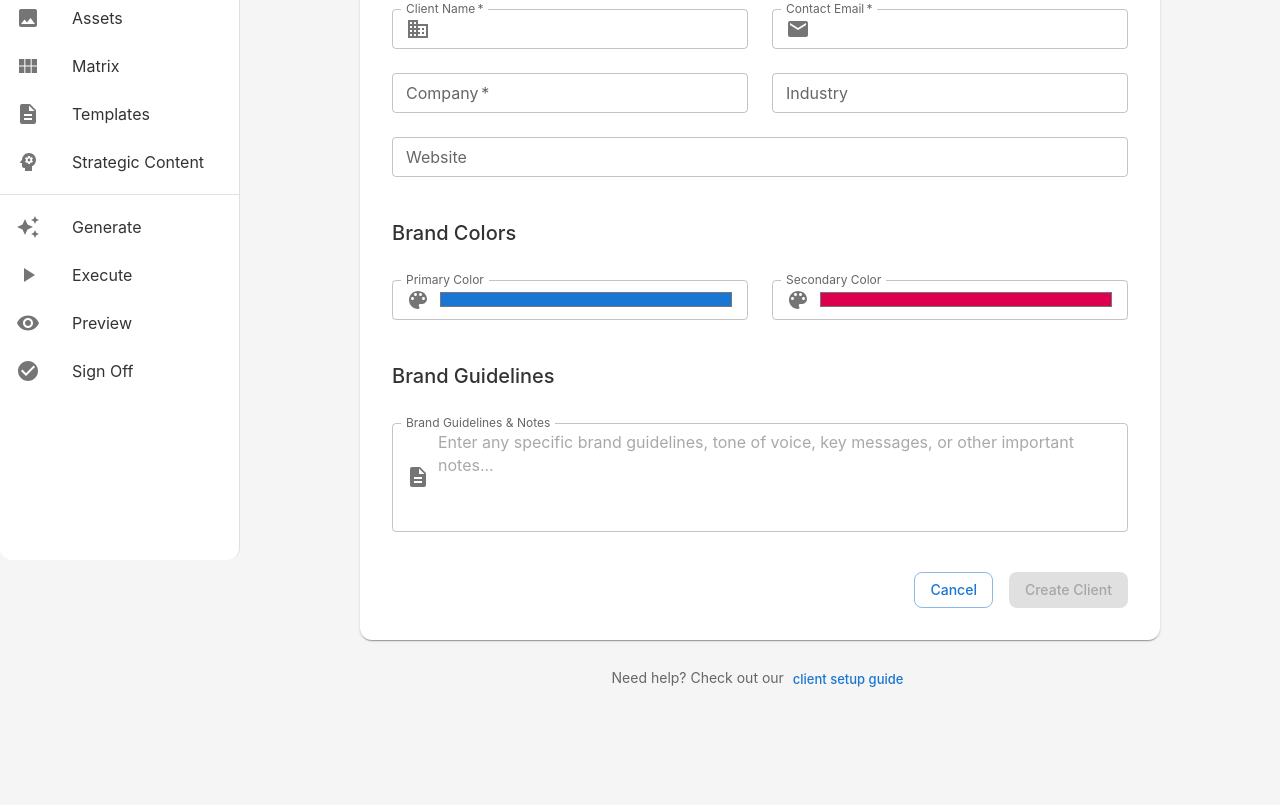
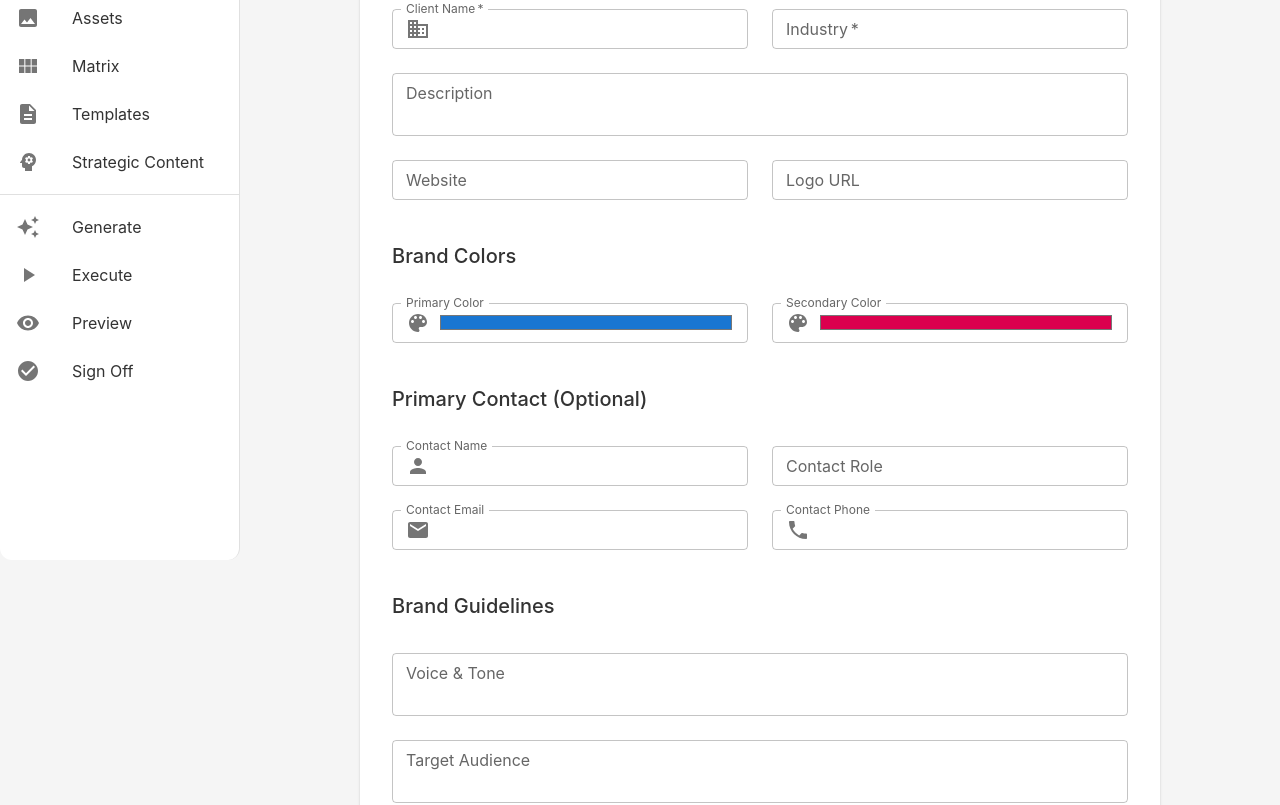
Before and after one commit to tom2tomtomtom/airflow, a Next.js app: page /create-client in a window 1280 px wide. Shown: the part 240-1045 px from the top of the page. Before the commit the page ends 959 px from the top, so only its background shows below. Built offline with nearby package versions, Linux system fonts and the light colour scheme; no server answers.

Commit message:
feat: Update create-client page with proper data structure and notifications

```diff
--- a/src/pages/create-client.tsx
+++ b/src/pages/create-client.tsx
@@ -17,22 +17,36 @@ import {
   Email as EmailIcon,
   ColorLens as ColorIcon,
   Description as DescriptionIcon,
+  Person as PersonIcon,
+  Phone as PhoneIcon,
 } from '@mui/icons-material';
 import DashboardLayout from '@/components/DashboardLayout';
+import { useNotification } from '@/contexts/NotificationContext';
+import { isDemoMode } from '@/lib/demo-data';
+import { supabase } from '@/lib/supabase';
 
 export default function CreateClient() {
   const router = useRouter();
+  const { showNotification } = useNotification();
   const [loading, setLoading] = useState(false);
   const [error, setError] = useState('');
   const [formData, setFormData] = useState({
     name: '',
-    email: '',
-    company: '',
     industry: '',
+    description: '',
     website: '',
-    primary_color: '#1976d2',
-    secondary_color: '#dc004e',
-    brand_guidelines: '',
+    primaryColor: '#1976d2',
+    secondaryColor: '#dc004e',
+    logo: '',
+    // Contact
+    contactName: '',
+    contactEmail: '',
+    contactRole: '',
+    contactPhone: '',
+    // Brand Guidelines
+    voiceTone: '',
+    targetAudience: '',
+    keyMessages: '',
   });
 
   const handleSubmit = async (e: React.FormEvent) => {
@@ -41,23 +55,57 @@ export default function CreateClient() {
     setError('');
 
     try {
-      // TODO: Implement actual client creation API call
-      console.log('Creating client:', formData);
+      const clientData = {
+        name: formData.name,
+        industry: formData.industry,
+        description: formData.description,
+        website: formData.website,
+        primaryColor: formData.primaryColor,
+        secondaryColor: formData.secondaryColor,
+        logo: formData.logo,
+        socialMedia: {},
+        contacts: formData.contactName ? [{
+          id: `contact-${Date.now()}`,
+          name: formData.contactName,
+          email: formData.contactEmail,
+          role: formData.contactRole,
+          phone: formData.contactPhone,
+          isActive: true,
+        }] : [],
+        brandGuidelines: {
+          voiceTone: formData.voiceTone,
+          targetAudience: formData.targetAudience,
+          keyMessages: formData.keyMessages.split(',').map(m => m.trim()).filter(Boolean),
+        },
+        tenantId: 'tenant-1',
+        isActive: true,
+      };
 
-      // For demo mode, just show success and redirect
-      if (process.env.NEXT_PUBLIC_DEMO_MODE === 'true') {
+      if (isDemoMode()) {
+        // In demo mode, just show success and redirect
+        showNotification('Client created successfully! (Demo Mode)', 'success');
         setTimeout(() => {
-          router.push('/dashboard');
+          router.push('/clients');
         }, 1000);
         return;
       }
 
-      // When implemented, this will call the API
-      // const newClient = await clientAPI.create(formData);
-      // router.push(`/dashboard?client=${newClient.id}`);
+      // Create client in Supabase
+      const { data, error: supabaseError } = await supabase
+        .from('clients')
+        .insert([clientData])
+        .select()
+        .single();
+
+      if (supabaseError) throw supabaseError;
+
+      showNotification('Client created successfully!', 'success');
+      router.push(`/clients/${data.id}`);
 
     } catch (err: any) {
+      console.error('Error creating client:', err);
       setError(err.message || 'Failed to create client. Please try again.');
+      showNotification('Failed to create client', 'error');
     } finally {
       setLoading(false);
     }
@@ -82,14 +130,14 @@ export default function CreateClient() {
             Create New Client
           </Typography>
 
-          {process.env.NEXT_PUBLIC_DEMO_MODE === 'true' && (
+          {isDemoMode() && (
             <Alert severity="info" sx={{ mb: 3 }}>
               You're in demo mode. Client data won't be permanently saved.
             </Alert>
           )}
 
           {error && (
-            <Alert severity="error" sx={{ mb: 3 }}>
+            <Alert severity="error" sx={{ mb: 3 }} onClose={() => setError('')}>
               {error}
             </Alert>
           )}
@@ -124,45 +172,29 @@ export default function CreateClient() {
               <Grid item xs={12} sm={6}>
                 <TextField
                   fullWidth
-                  label="Contact Email"
-                  name="email"
-                  type="email"
-                  value={formData.email}
-                  onChange={handleChange}
-                  required
-                  InputProps={{
-                    startAdornment: (
-                      <InputAdornment position="start">
-                        <EmailIcon />
-                      </InputAdornment>
-                    ),
-                  }}
-                />
-              </Grid>
-
-              <Grid item xs={12} sm={6}>
-                <TextField
-                  fullWidth
-                  label="Company"
-                  name="company"
-                  value={formData.company}
-                  onChange={handleChange}
-                  required
-                />
-              </Grid>
-
-              <Grid item xs={12} sm={6}>
-                <TextField
-                  fullWidth
                   label="Industry"
                   name="industry"
                   value={formData.industry}
                   onChange={handleChange}
+                  required
                   placeholder="e.g., Technology, Healthcare, Retail"
                 />
               </Grid>
 
               <Grid item xs={12}>
+                <TextField
+                  fullWidth
+                  multiline
+                  rows={2}
+                  label="Description"
+                  name="description"
+                  value={formData.description}
+                  onChange={handleChange}
+                  placeholder="Brief description of the client and their business"
+                />
+              </Grid>
+
+              <Grid item xs={12} sm={6}>
                 <TextField
                   fullWidth
                   label="Website"
@@ -171,6 +203,17 @@ export default function CreateClient() {
                   value={formData.website}
                   onChange={handleChange}
                   placeholder="https://example.com"
+                />
+              </Grid>
+
+              <Grid item xs={12} sm={6}>
+                <TextField
+                  fullWidth
+                  label="Logo URL"
+                  name="logo"
+                  value={formData.logo}
+                  onChange={handleChange}
+                  placeholder="https://example.com/logo.png"
                 />
               </Grid>
 
@@ -185,9 +228,9 @@ export default function CreateClient() {
                 <TextField
                   fullWidth
                   label="Primary Color"
-                  name="primary_color"
+                  name="primaryColor"
                   type="color"
-                  value={formData.primary_color}
+                  value={formData.primaryColor}
                   onChange={handleChange}
                   InputProps={{
                     startAdornment: (
@@ -203,14 +246,84 @@ export default function CreateClient() {
                 <TextField
                   fullWidth
                   label="Secondary Color"
-                  name="secondary_color"
+                  name="secondaryColor"
                   type="color"
-                  value={formData.secondary_color}
+                  value={formData.secondaryColor}
                   onChange={handleChange}
                   InputProps={{
                     startAdornment: (
                       <InputAdornment position="start">
                         <ColorIcon />
+                      </InputAdornment>
+                    ),
+                  }}
+                />
+              </Grid>
+
+              {/* Primary Contact */}
+              <Grid item xs={12}>
+                <Typography variant="h6" gutterBottom sx={{ mt: 2 }}>
+                  Primary Contact (Optional)
+                </Typography>
+              </Grid>
+
+              <Grid item xs={12} sm={6}>
+                <TextField
+                  fullWidth
+                  label="Contact Name"
+                  name="contactName"
+                  value={formData.contactName}
+                  onChange={handleChange}
+                  InputProps={{
+                    startAdornment: (
+                      <InputAdornment position="start">
+                        <PersonIcon />
+                      </InputAdornment>
+                    ),
+                  }}
+                />
+              </Grid>
+
+              <Grid item xs={12} sm={6}>
+                <TextField
+                  fullWidth
+                  label="Contact Role"
+                  name="contactRole"
+                  value={formData.contactRole}
+                  onChange={handleChange}
+                  placeholder="e.g., Marketing Director"
+                />
+              </Grid>
+
+              <Grid item xs={12} sm={6}>
+                <TextField
+                  fullWidth
+                  label="Contact Email"
+                  name="contactEmail"
+                  type="email"
+                  value={formData.contactEmail}
+                  onChange={handleChange}
+                  InputProps={{
+                    startAdornment: (
+                      <InputAdornment position="start">
+                        <EmailIcon />
+                      </InputAdornment>
+                    ),
+                  }}
+                />
+              </Grid>
+
+              <Grid item xs={12} sm={6}>
+                <TextField
+                  fullWidth
+                  label="Contact Phone"
+                  name="contactPhone"
+                  value={formData.contactPhone}
+                  onChange={handleChange}
+                  InputProps={{
+                    startAdornment: (
+                      <InputAdornment position="start">
+                        <PhoneIcon />
                       </InputAdornment>
                     ),
                   }}
@@ -228,19 +341,37 @@ export default function CreateClient() {
                 <TextField
                   fullWidth
                   multiline
-                  rows={4}
-                  label="Brand Guidelines & Notes"
-                  name="brand_guidelines"
-                  value={formData.brand_guidelines}
+                  rows={2}
+                  label="Voice & Tone"
+                  name="voiceTone"
+                  value={formData.voiceTone}
                   onChange={handleChange}
-                  placeholder="Enter any specific brand guidelines, tone of voice, key messages, or other important notes..."
-                  InputProps={{
-                    startAdornment: (
-                      <InputAdornment position="start">
-                        <DescriptionIcon />
-                      </InputAdornment>
-                    ),
-                  }}
+                  placeholder="e.g., Professional, friendly, innovative"
+                />
+              </Grid>
+
+              <Grid item xs={12}>
+                <TextField
+                  fullWidth
+                  multiline
+                  rows={2}
+                  label="Target Audience"
+                  name="targetAudience"
+                  value={formData.targetAudience}
+                  onChange={handleChange}
+                  placeholder="Describe your target audience demographics and characteristics"
+                />
+              </Grid>
+
+              <Grid item xs={12}>
+                <TextField
+                  fullWidth
+                  label="Key Messages"
+                  name="keyMessages"
+                  value={formData.keyMessages}
+                  onChange={handleChange}
+                  placeholder="Enter key messages separated by commas"
+                  helperText="Separate multiple messages with commas"
                 />
               </Grid>
 
@@ -249,7 +380,7 @@ export default function CreateClient() {
                 <Box sx={{ display: 'flex', gap: 2, justifyContent: 'flex-end', mt: 2 }}>
                   <Button
                     variant="outlined"
-                    onClick={() => router.push('/dashboard')}
+                    onClick={() => router.push('/clients')}
                     disabled={loading}
                   >
                     Cancel
@@ -257,7 +388,7 @@ export default function CreateClient() {
                   <Button
                     type="submit"
                     variant="contained"
-                    disabled={loading || !formData.name || !formData.email || !formData.company}
+                    disabled={loading || !formData.name || !formData.industry}
                   >
                     {loading ? 'Creating...' : 'Create Client'}
                   </Button>
@@ -266,16 +397,6 @@ export default function CreateClient() {
             </Grid>
           </form>
         </Paper>
-
-        {/* Help Text */}
-        <Box sx={{ mt: 3, textAlign: 'center' }}>
-          <Typography variant="body2" color="text.secondary">
-            Need help? Check out our{' '}
-            <Button variant="text" size="small">
-              client setup guide
-            </Button>
-          </Typography>
-        </Box>
       </Box>
     </DashboardLayout>
   );
```
